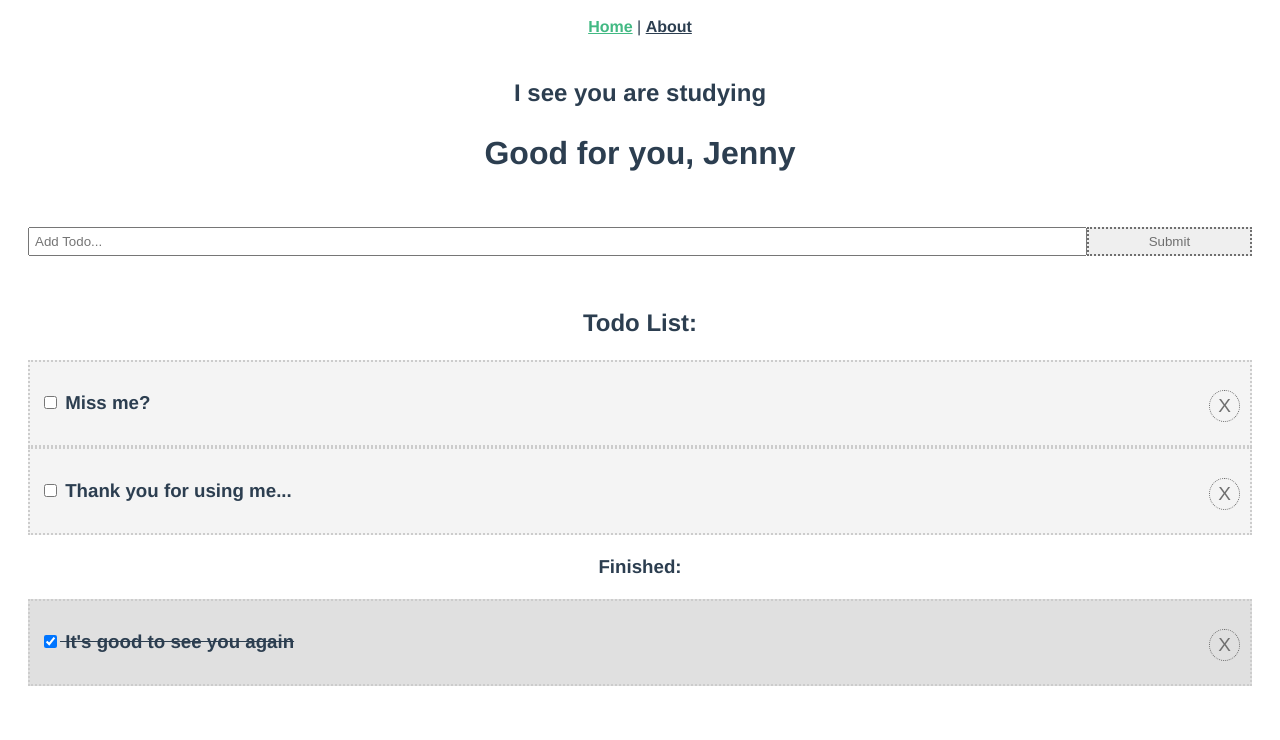
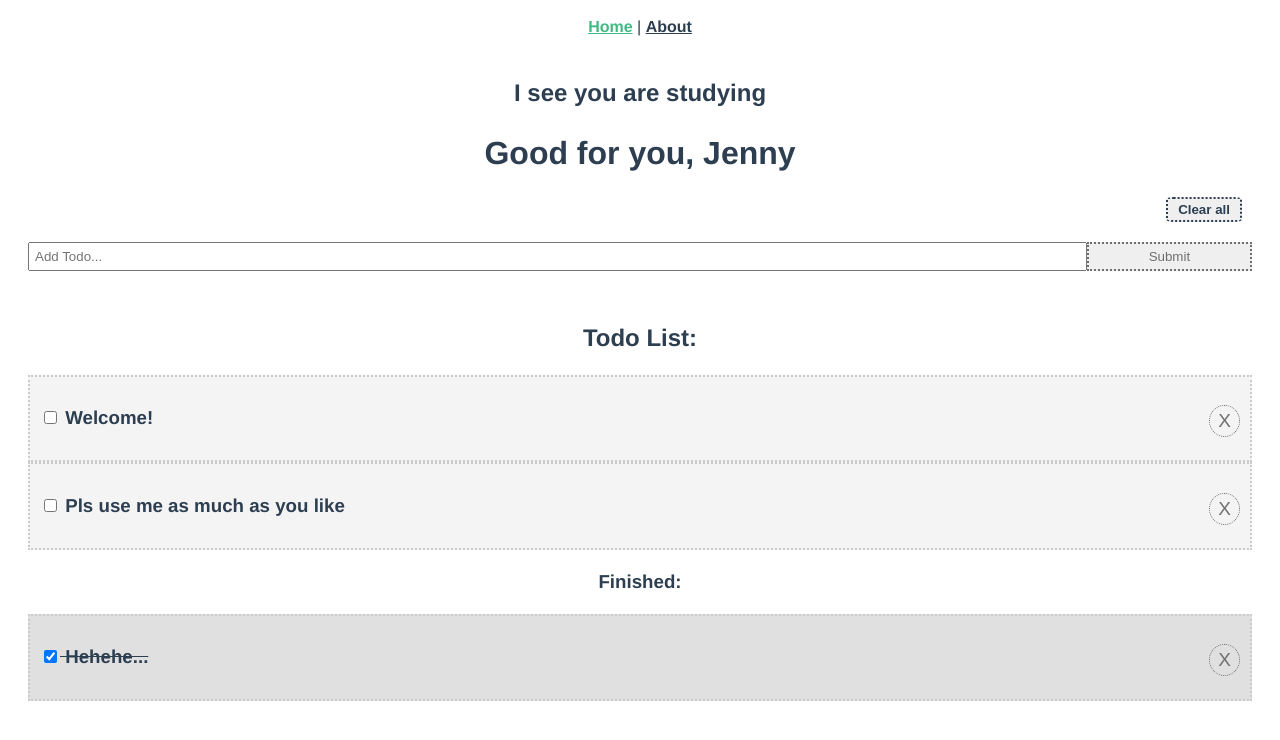
Before and after one commit to aegerita/ProductibiliBuddy, a Vue app: page / in a window 1280 px wide. Shown: the top 740 px of the page. Built offline with nearby package versions, Linux system fonts and the light colour scheme.

Commit message:
local storage, clear button, max length

```diff
--- a/src/components/AddTodo.vue
+++ b/src/components/AddTodo.vue
@@ -4,7 +4,7 @@
         <!-- prevent so don't refresh pages -->
         <form @submit.prevent="addTodo" autocomplete="off">
             <!--  bind the input to the data title -->
-            <input type="text" name="title" v-model.trim="title" placeholder="Add Todo..." >
+            <input type="text" name="title" v-model.trim="title" placeholder="Add Todo...">
             <input type="submit" value="Submit" class="btn">
         </form>
     </div>
@@ -24,7 +24,14 @@ export default {
         addTodo() {
             if (this.title){
                 console.log("new todo!");
-                this.$emit("add-todo", this.title);
+                if (this.title.length < 50)
+                    this.$emit("add-todo", this.title);
+                else {
+                    alert("Come on, your todo has " +this.title.length + " characters?");
+                    if (confirm("I mean, I'll tolerate it if you were flirting with me;)")){
+                        this.$emit("add-todo", this.title);
+                    }
+                }
                 this.title = "";
             }
         },
@@ -35,7 +42,7 @@ export default {
 <style scoped>
     form {
         display: flex;
-        padding-top: 20px;
+        padding-top: 10px;
         padding-bottom: 30px;
     }
     input[type="text"] {
--- /dev/null
+++ b/src/components/Header.vue
@@ -0,0 +1,38 @@
+<template>
+    <header>
+        <h2>I see you are studying</h2>
+        <h1>{{ "Good for you, " + name }}</h1>
+        <div id="bar">
+            <input @click="$emit('clear')" type="submit" value="Clear all">
+        </div>
+    </header>
+</template>
+
+<script>
+
+export default {
+    name: "Header",
+    props: ["name"]
+}
+</script>
+
+<!-- Add "scoped" attribute to limit CSS to this component only -->
+<!-- just css for this component -->
+<style scoped>
+    header {
+        padding: 10px;
+    }
+    input {
+        border: dotted 2px;
+        cursor: pointer;
+        padding: 3px 10px;
+        border-radius: 10%;
+        display: inline;
+        font-weight: bold;
+        color: #2c3e50;
+    }
+    #bar {
+        text-align: right;
+        /* padding: 0 10px; */
+    }
+</style>
--- a/src/components/HelloWorld.vue
+++ /dev/null
@@ -1,16 +0,0 @@
-<template>
-  <div>
-    <h1>{{ msg + name }}</h1>
-    <!-- do whatever hard coded html in this div -->
-  </div>
-</template>
-
-<script>
-export default {
-  name: 'HelloWorld',
-  props: {
-    msg: String,
-    name: String
-  }
-}
-</script>
--- a/src/components/Todos.vue
+++ b/src/components/Todos.vue
@@ -1,7 +1,7 @@
 <template>
     <div id="todo">
-        <Header :name="name"></Header>
-        <AddTodo @add-todo="addTodo"></AddTodo>
+        <Header @clear="clear" :name="name"/>
+        <AddTodo @add-todo="addTodo"/>
 
         <!-- A for loop for todos array in props -->
         <!-- there must be a unique key -->
@@ -10,25 +10,25 @@
             <h2 v-if="todos.some(todo => !todo.completed)">Todo List: </h2>
             <div :key="todo.id" v-for="todo in todos.filter(todo => !todo.completed)">
                 <!-- the todo in for loop, goes to item props-->
-                <Todoitem :todo="todo" @toggle="toggle" @del-todo="deleteTodo"></Todoitem>
+                <Todoitem :todo="todo" @toggle="toggle" @del-todo="deleteTodo"/>
             </div>
             <!-- header finished:  -->
             <h3 v-if="todos.some(todo => todo.completed)">Finished: </h3>
         </div>
         <!-- output finished events last -->
         <div :key="todo.id" v-for="todo in todos.filter(todo => todo.completed).sort((a,b) => a.time-b.time)">
-            <Todoitem :todo="todo" @toggle="toggle" @del-todo="deleteTodo"></Todoitem>
+            <Todoitem :todo="todo" @toggle="toggle" @del-todo="deleteTodo"/>
         </div>
     </div>
 </template>
 
 <script>
 //import Todos from './Todos.vue';
-import Header from "./layout/header";
+import Header from "./Header";
 import AddTodo from "./AddTodo.vue"
 import Todoitem from './Todoitem.vue'
 
-let nextTodoId = 1;
+let nextTodoId = 0;
 
 export default {
     name: "Todos",
@@ -41,38 +41,37 @@ export default {
     data() {
         return {
             name: "Jenny",
-            todos: [
-                {
-                    id: nextTodoId++,
-                    title: "Miss me?",
-                    completed: false,
-                    time: Date.now()
-                },
-                {
-                    id: nextTodoId++,
-                    title: "Thank you for using me...",
-                    completed: false,
-                    time: Date.now()
-                },
-                {
-                    id: nextTodoId++,
-                    title: "It's good to see you again",
-                    completed: true,
-                    time: Date.now()
+            todos: []
+        }
+    },
+    mounted(){
+        if (localStorage.getItem('todos')) {
+            try {
+                this.todos = JSON.parse(localStorage.getItem('todos'));
+                if (!this.todos.length){
+                    this.addTodo("Miss me?");
+                    this.addTodo("Thank you for using me...");
+                    this.addTodo("It's good to see you again");
+                    this.toggle(this.todos[2]);
                 }
-            ]
+            } catch(e) {
+                localStorage.removeItem('todos');
+            }
+        } else {
+            this.addTodo("Welcome!");
+            this.addTodo("Pls use me as much as you like");
+            this.addTodo("Hehehe...");
+            this.toggle(this.todos[2]);
         }
     },
     // don't know back end and database, stay here upon refresh for now
     methods: {
-        deleteTodo(id) {
-            console.log("delete item number ", id);
-            this.todos = this.todos.filter(todo => todo.id !== id);
-            this.todos = this.todos.map(todo => {
-                if (todo.id > id) todo.id--;
-                return todo;
-            })
+        deleteTodo(deletee) {
+            console.log("delete item number ", deletee.id);
+            this.todos.splice(deletee.id, 1);
+            this.todos.forEach(todo => {if (todo.id > deletee.id) todo.id--;})
             nextTodoId--;
+            this.save();
         },
         addTodo(todoTitle) {
             this.todos.push({
@@ -81,11 +80,21 @@ export default {
                 completed: false,
                 time: Date.now()
             });
+            this.save();
         },
         toggle(todo){
             console.log("toggle id number ", todo.id);
             todo.completed = !todo.completed;
             todo.time = Date.now();
+            this.save();
+        },
+        save(){
+            const parsed = JSON.stringify(this.todos);
+            localStorage.setItem('todos', parsed);
+        },
+        clear(){
+            this.todos = [];
+            this.save();
         }
     }
 }
--- a/src/components/layout/header.vue
+++ /dev/null
@@ -1,26 +0,0 @@
-<template>
-    <header>
-        <h2>I see you are studying</h2>
-        <HelloWorld msg="Good for you, " :name="name"/>
-    </header>
-</template>
-
-<script>
-import HelloWorld from "../HelloWorld.vue";
-
-export default {
-    name: "Header",
-    props: ["name"],
-    components:{
-        HelloWorld
-    }
-}
-</script>
-
-<!-- Add "scoped" attribute to limit CSS to this component only -->
-<!-- just css for this component -->
-<style scoped>
-    header {
-        padding: 10px;
-    }
-</style>
```
